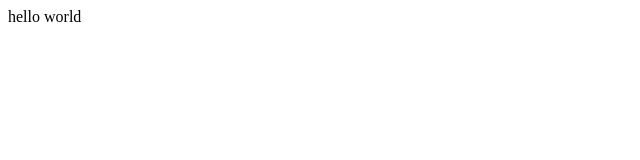
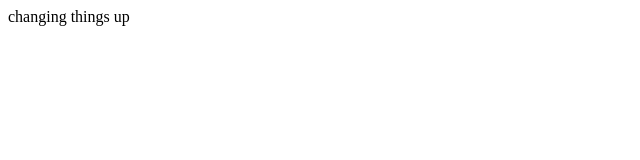
Before and after one commit to Hemsleek/loop1_step5, a plain HTML site: page index.html in a window 1280 px wide. Shown: the full height of the page, 0-640 px from the left. Drawn offline with Linux system fonts and the light colour scheme.

Commit message:
update: changing things up

```diff
--- a/index.html
+++ b/index.html
@@ -7,6 +7,6 @@
     <title>loop1_step5</title>
   </head>
   <body>
-    hello world
+    changing things up
   </body>
 </html>
```
